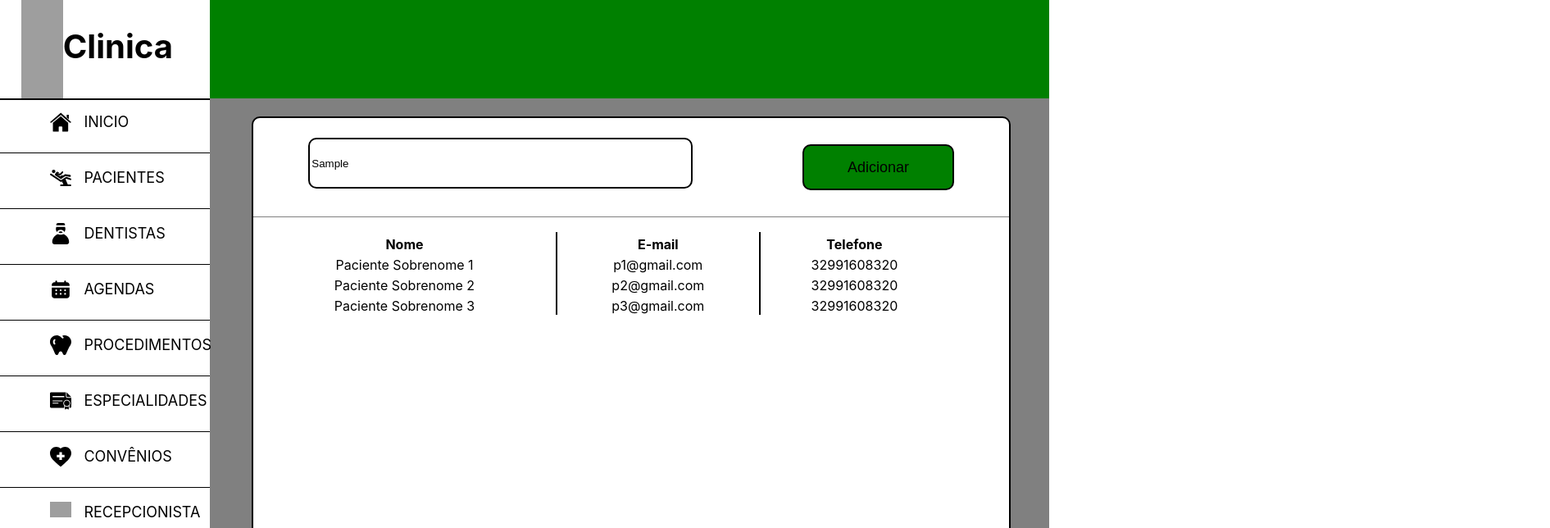
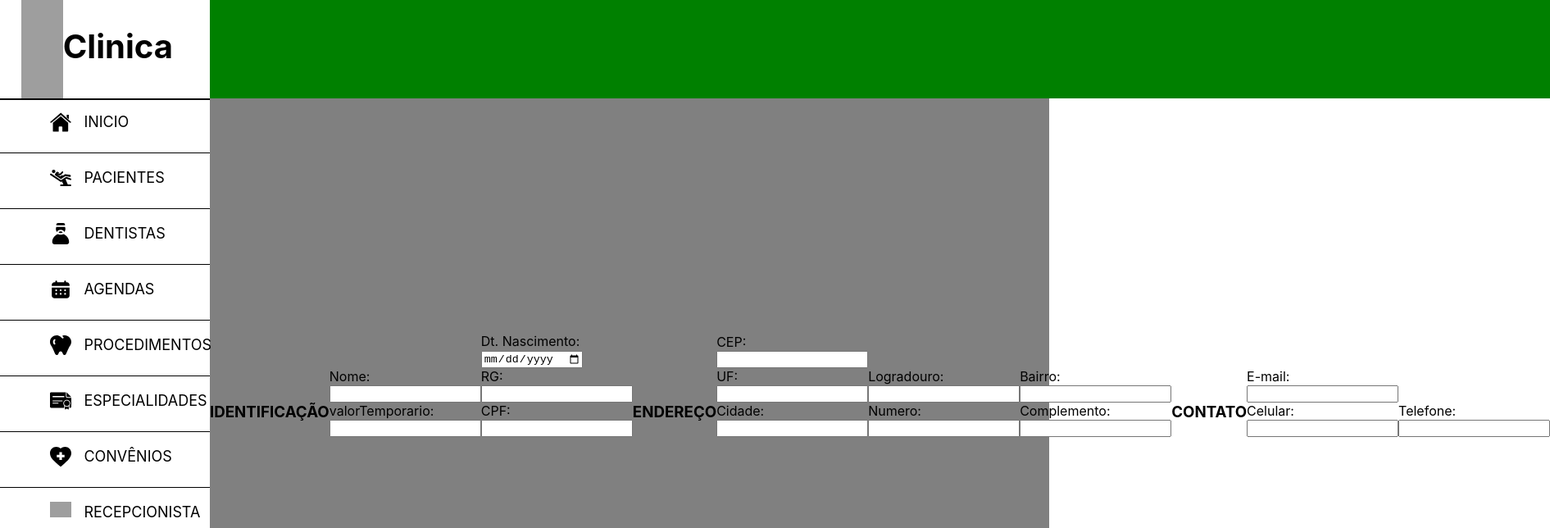
Before and after one commit to IF-Trabalhos/SCCO, a React (Create React App) app: page / in a window 1280 px wide. Both pictures are taken after typing "Sample" into the empty fields and a click on the button "Adicionar". Shown: the top 644 px of the page at 82% size, 1891 px wide, since content can reach past the window. Built offline with nearby package versions, Linux system fonts and the light colour scheme; grey boxes are pictures that could not be loaded.

Commit message:
Cadastros de pessoa sem css

```diff
--- a/src/componentes/AddBotão.jsx
+++ b/src/componentes/AddBotão.jsx
@@ -1,9 +1,9 @@
 import React from "react";
 import './AddBotão.css'
 
-const AddBotão = ({titulo}) => {
+const AddBotão = ({titulo, funcao}) => {
     return(
-        <button className="add-botão" type="button">Adicionar {titulo}</button>
+        <button onClick={funcao} className="add-botão" type="button">Adicionar {titulo}</button>
     )
 }
 
--- /dev/null
+++ b/src/componentes/FormCadastro.jsx
@@ -0,0 +1,93 @@
+import React from 'react'
+
+const FormCadastro = ({labelDinamica}) => {
+  console.log(labelDinamica)
+  return (
+    <div className='container'>
+      <div className='row-identificacao'>
+        <h3>IDENTIFICAÇÃO</h3>
+      </div>
+      <div className='row'>
+        <div className='collum'>
+          <label htmlFor='inputNome'>Nome:</label>
+          <input type="text" name='inputNome' required />
+        </div>
+        <div className='collum'>
+          <label htmlFor={labelDinamica}>{labelDinamica}:</label>
+          <input type="number" name={labelDinamica} required/>
+        </div>
+      </div>
+        <div className='row'>
+          <div className='collumn'>
+            <label htmlFor="innputDt-nascimento">Dt. Nascimento:</label>
+            <input type="date" name='inputDt-nascimento' required/>
+          </div>
+          <div className='collumn'>
+            <label htmlFor="inputRg">RG:</label>
+            <input type="number" name='inputRg' required/>
+          </div>
+          <div className='collumn'>
+            <label htmlFor="inputCpf">CPF:</label>
+            <input type="number" name='inputCpf' required/>
+          </div>
+        </div>
+        <div className='row-endereco'><h3>ENDEREÇO</h3></div>
+        <div className='row'>
+          <div className='collumn'>
+            <label htmlFor="inputCep">CEP:</label>
+            <input type="number" name='inputCep' required/>
+          </div>
+          <div className='collumn'>
+            <label htmlFor="inputUf">UF:</label>
+            <input type="text" name='inputUf' required/>
+          </div>
+          <div className='collumn'>
+            <label htmlFor="inputCidade">Cidade:</label>
+            <input type="text" name='inputCidade' required/>
+          </div>
+        </div>
+        <div className='row'>
+          <div className='colllumn'>
+            <label htmlFor="inputLogradouro">Logradouro:</label>
+            <input type="text" name='inputLogradouro' required/>
+          </div>
+          <div className='collumn'>
+            <label htmlFor="inputNumero">Numero:</label>
+            <input type="text" name='inputNumero' required/>
+          </div>
+        </div>
+        <div className='row'>
+          <div className='collumn'>
+            <label htmlFor="inputBairro">Bairro:</label>
+            <input type="text" name='inputBairro' required/>
+          </div>
+          <div className='collumn'>
+            <label htmlFor="inputComplemento">Complemento:</label>
+            <input type="text" name='inputComplemento' />
+          </div>
+        </div>
+        <div className='row-endereco'>
+          <h3>CONTATO</h3>
+        </div>
+        <div className='row'>
+          <div className="collumn">
+            <label htmlFor="inputEmail">E-mail:</label>
+            <input type="text" required name='inputEmail'/>
+          </div>
+          <div className='collum'>
+            <label htmlFor="inputCelular">Celular:</label>
+            <input type="text" required name='inputCelular'/>
+
+          </div>
+        </div>
+        <div className='row'>
+          <div className='collumn'>
+            <label htmlFor="inputTelefone">Telefone:</label>
+            <input type="text" required name='inputTelefone'/>
+          </div>
+        </div>
+    </div>
+  )
+}
+
+export default FormCadastro
--- a/src/componentes/TelaInicialGenerica.jsx
+++ b/src/componentes/TelaInicialGenerica.jsx
@@ -3,12 +3,12 @@ import BarraDePesquisa from "./BarraDePesquisa";
 import Tabela from "./Tabela";
 import AddBotão from "./AddBotão";
 
-const TelaInicialGenerica = ({titulo, colunas , linhas}) => {
+const TelaInicialGenerica = ({titulo, colunas , linhas, funcao}) => {
     return(
         <div className='container-principal-central'>
             <div className='cabeçalho-central'>
                 <BarraDePesquisa />
-                <AddBotão titulo={titulo} />
+                <AddBotão funcao={funcao} titulo={titulo} />
             </div>
             <div className='conteudo-principal-central'>
                 <Tabela colunas={colunas} linhas={linhas} />
--- /dev/null
+++ b/src/paginas/Cadastro.jsx
@@ -0,0 +1,20 @@
+ import React from 'react'
+import FormCadastro from '../componentes/FormCadastro'
+
+
+const Cadastro = ({titulo}) => {
+  return (
+    <div>
+        <div className="header-cadastro">
+          <h3>{titulo}</h3>
+        </div>
+        <div className='body-cadastro'>
+            <FormCadastro labelDinamica="valorTemporario">
+            </FormCadastro>
+
+        </div>
+    </div>
+  )
+}
+
+export default Cadastro
--- a/src/paginas/PaginaGenerica.jsx
+++ b/src/paginas/PaginaGenerica.jsx
@@ -1,7 +1,17 @@
 import React from "react";
 import TelaInicialGenerica from "../componentes/TelaInicialGenerica";
+import { useState } from "react";
+import Cadastro from "./Cadastro";
+
 
 const PaginaGenerica = ({titulo}) => {
+    const estadosPagina =[
+        {id: 1, nome: "paginaInicial"},
+        {id: 2, nome: "cadastro"}
+    ]
+    const [estado, setEstado] = useState(estadosPagina[0].nome);
+
+
     const colunas =[
         {
             nome: "Nome", classe:"borda-lateral", sort: true
@@ -29,7 +39,12 @@ const PaginaGenerica = ({titulo}) => {
             <div className='cabeçalho-principal' >
                 <h1>{titulo}</h1>
             </div>
-            <TelaInicialGenerica titulo={titulo} colunas={colunas} linhas={linhas} />
+            <div className="body-principal">
+                {estado === estadosPagina[0].nome &&
+                <TelaInicialGenerica funcao={()=>(setEstado(estadosPagina[1].nome))} titulo={titulo} colunas={colunas} linhas={linhas} />}
+                {estado === estadosPagina[1].nome && <Cadastro titulo = {titulo}/>}
+
+            </div>
         </div>
     )
 }
```
